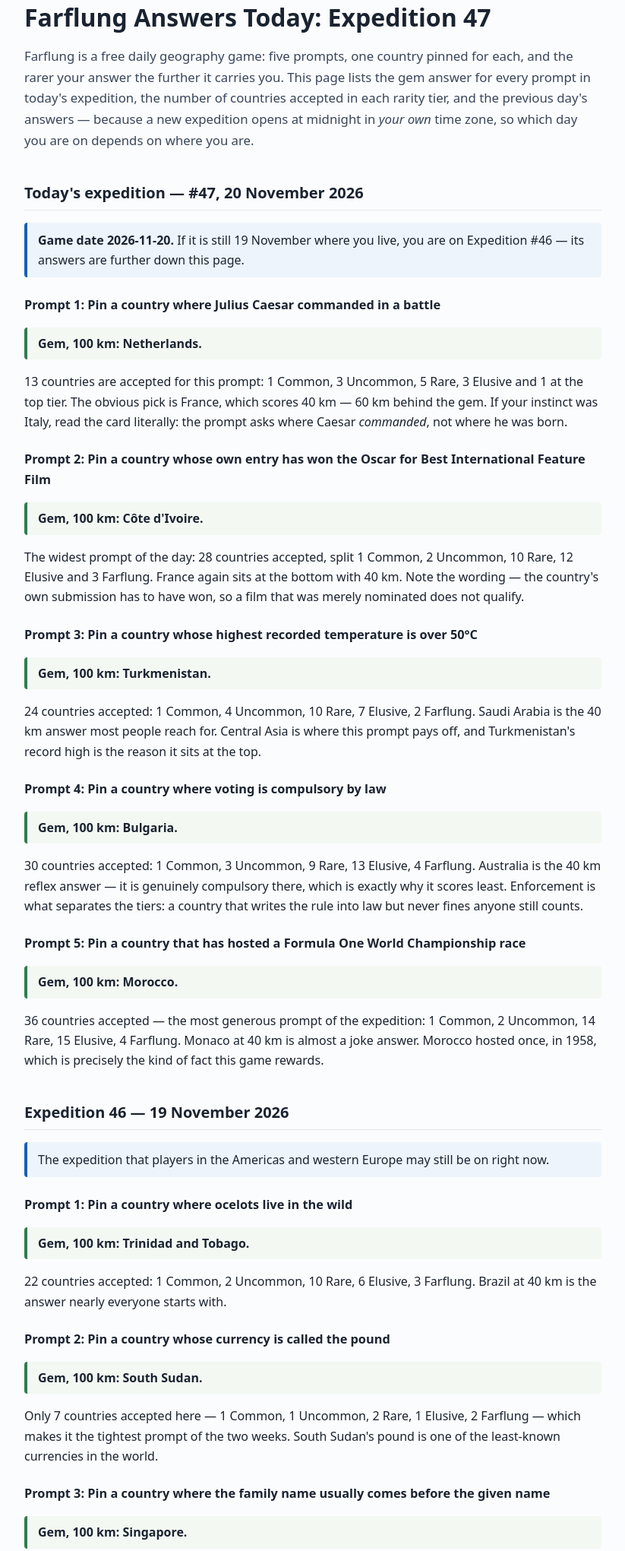
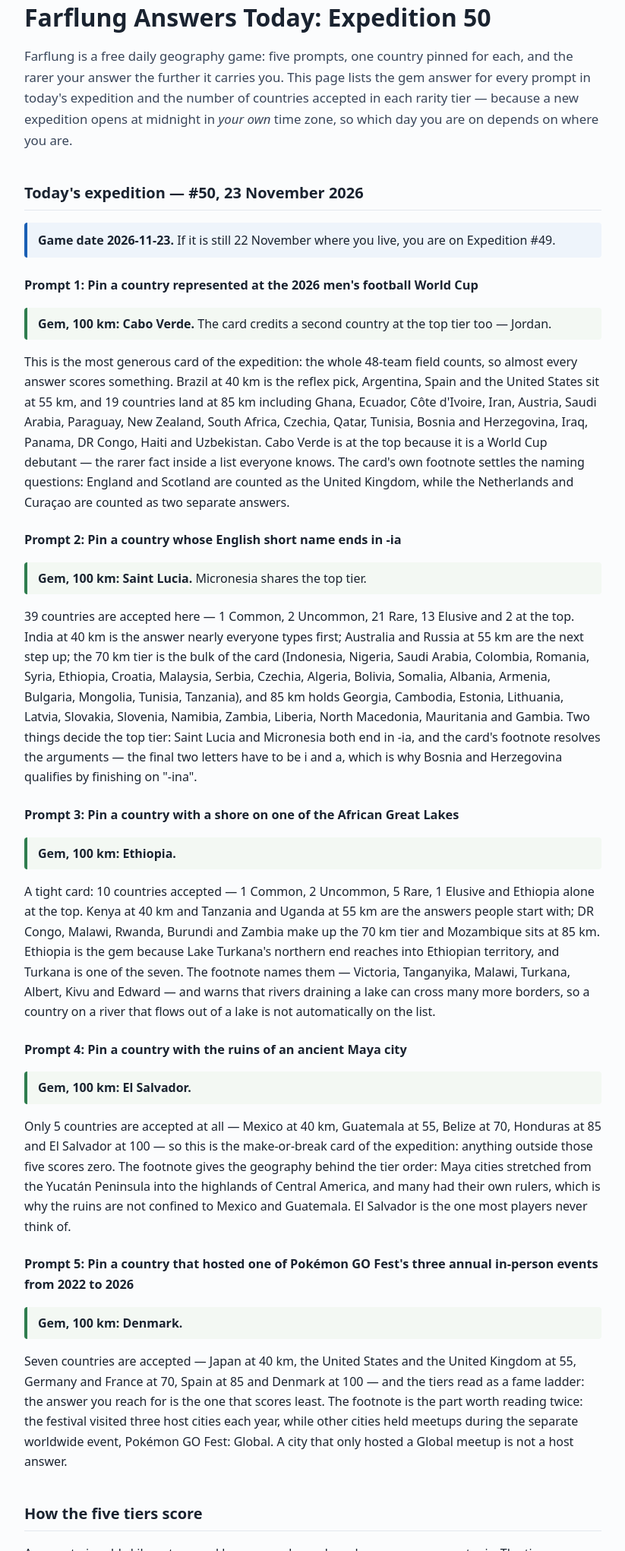
Before and after one commit to random-school-stuff/farflung-site, a plain HTML site: page index.html in a window 1280 px wide. Shown: the part 60-2101 px from the top of the page at 76% size, without its empty margins (228-1051 px from the left). Drawn offline with Linux system fonts and the light colour scheme.

Commit message:
Expedition 50

```diff
--- a/index.html
+++ b/index.html
@@ -3,8 +3,8 @@
 <head>
 <meta charset="utf-8">
 <meta name="viewport" content="width=device-width, initial-scale=1">
-<title>Farflung Answers Today (#47) – Countries &amp; Gem Pins</title>
-<meta name="description" content="Farflung answers for Expedition #47, 20 November 2026: the gem country for all five prompts, the rarity split and the previous expedition's answers.">
+<title>Farflung Answers Today (#50) – Countries &amp; Gem Pins</title>
+<meta name="description" content="Farflung answers for Expedition #50, 23 November 2026: the gem country for all five prompts and the rarity split for each card.">
 <link rel="canonical" href="https://www.farflunganswer.com/">
 <style>
 body{font-family:system-ui,-apple-system,"Segoe UI",sans-serif;line-height:1.65;color:#1a2330;max-width:760px;margin:0 auto;padding:24px 20px 60px;background:#fbfcfd}
@@ -23,72 +23,49 @@ footer{margin-top:2.6em;padding-top:1em;border-top:1px solid #e3e8ee;font-size:.
 <body>
 <header><strong>Farflung Answer</strong> — daily answers and hints</header>
 <main>
-<h1>Farflung Answers Today: Expedition 47</h1>
-<p class="lead">Farflung is a free daily geography game: five prompts, one country pinned for each, and the rarer your answer the further it carries you. This page lists the gem answer for every prompt in today's expedition, the number of countries accepted in each rarity tier, and the previous day's answers — because a new expedition opens at midnight in <em>your own</em> time zone, so which day you are on depends on where you are.</p>
+<h1>Farflung Answers Today: Expedition 50</h1>
+<p class="lead">Farflung is a free daily geography game: five prompts, one country pinned for each, and the rarer your answer the further it carries you. This page lists the gem answer for every prompt in today's expedition and the number of countries accepted in each rarity tier — because a new expedition opens at midnight in <em>your own</em> time zone, so which day you are on depends on where you are.</p>
 
-<h2>Today's expedition — #47, 20 November 2026</h2>
-<p class="date"><strong>Game date 2026-11-20.</strong> If it is still 19 November where you live, you are on Expedition #46 — its answers are further down this page.</p>
+<h2>Today's expedition — #50, 23 November 2026</h2>
+<p class="date"><strong>Game date 2026-11-23.</strong> If it is still 22 November where you live, you are on Expedition #49.</p>
 
-<h3>Prompt 1: Pin a country where Julius Caesar commanded in a battle</h3>
-<p class="gem"><strong>Gem, 100 km: Netherlands.</strong></p>
-<p>13 countries are accepted for this prompt: 1 Common, 3 Uncommon, 5 Rare, 3 Elusive and 1 at the top tier. The obvious pick is France, which scores 40 km — 60 km behind the gem. If your instinct was Italy, read the card literally: the prompt asks where Caesar <em>commanded</em>, not where he was born.</p>
+<h3>Prompt 1: Pin a country represented at the 2026 men's football World Cup</h3>
+<p class="gem"><strong>Gem, 100 km: Cabo Verde.</strong> The card credits a second country at the top tier too — Jordan.</p>
+<p>This is the most generous card of the expedition: the whole 48-team field counts, so almost every answer scores something. Brazil at 40 km is the reflex pick, Argentina, Spain and the United States sit at 55 km, and 19 countries land at 85 km including Ghana, Ecuador, Côte d'Ivoire, Iran, Austria, Saudi Arabia, Paraguay, New Zealand, South Africa, Czechia, Qatar, Tunisia, Bosnia and Herzegovina, Iraq, Panama, DR Congo, Haiti and Uzbekistan. Cabo Verde is at the top because it is a World Cup debutant — the rarer fact inside a list everyone knows. The card's own footnote settles the naming questions: England and Scotland are counted as the United Kingdom, while the Netherlands and Curaçao are counted as two separate answers.</p>
 
-<h3>Prompt 2: Pin a country whose own entry has won the Oscar for Best International Feature Film</h3>
-<p class="gem"><strong>Gem, 100 km: Côte d'Ivoire.</strong></p>
-<p>The widest prompt of the day: 28 countries accepted, split 1 Common, 2 Uncommon, 10 Rare, 12 Elusive and 3 Farflung. France again sits at the bottom with 40 km. Note the wording — the country's own submission has to have won, so a film that was merely nominated does not qualify.</p>
+<h3>Prompt 2: Pin a country whose English short name ends in -ia</h3>
+<p class="gem"><strong>Gem, 100 km: Saint Lucia.</strong> Micronesia shares the top tier.</p>
+<p>39 countries are accepted here — 1 Common, 2 Uncommon, 21 Rare, 13 Elusive and 2 at the top. India at 40 km is the answer nearly everyone types first; Australia and Russia at 55 km are the next step up; the 70 km tier is the bulk of the card (Indonesia, Nigeria, Saudi Arabia, Colombia, Romania, Syria, Ethiopia, Croatia, Malaysia, Serbia, Czechia, Algeria, Bolivia, Somalia, Albania, Armenia, Bulgaria, Mongolia, Tunisia, Tanzania), and 85 km holds Georgia, Cambodia, Estonia, Lithuania, Latvia, Slovakia, Slovenia, Namibia, Zambia, Liberia, North Macedonia, Mauritania and Gambia. Two things decide the top tier: Saint Lucia and Micronesia both end in -ia, and the card's footnote resolves the arguments — the final two letters have to be i and a, which is why Bosnia and Herzegovina qualifies by finishing on "-ina".</p>
 
-<h3>Prompt 3: Pin a country whose highest recorded temperature is over 50°C</h3>
-<p class="gem"><strong>Gem, 100 km: Turkmenistan.</strong></p>
-<p>24 countries accepted: 1 Common, 4 Uncommon, 10 Rare, 7 Elusive, 2 Farflung. Saudi Arabia is the 40 km answer most people reach for. Central Asia is where this prompt pays off, and Turkmenistan's record high is the reason it sits at the top.</p>
+<h3>Prompt 3: Pin a country with a shore on one of the African Great Lakes</h3>
+<p class="gem"><strong>Gem, 100 km: Ethiopia.</strong></p>
+<p>A tight card: 10 countries accepted — 1 Common, 2 Uncommon, 5 Rare, 1 Elusive and Ethiopia alone at the top. Kenya at 40 km and Tanzania and Uganda at 55 km are the answers people start with; DR Congo, Malawi, Rwanda, Burundi and Zambia make up the 70 km tier and Mozambique sits at 85 km. Ethiopia is the gem because Lake Turkana's northern end reaches into Ethiopian territory, and Turkana is one of the seven. The footnote names them — Victoria, Tanganyika, Malawi, Turkana, Albert, Kivu and Edward — and warns that rivers draining a lake can cross many more borders, so a country on a river that flows out of a lake is not automatically on the list.</p>
 
-<h3>Prompt 4: Pin a country where voting is compulsory by law</h3>
-<p class="gem"><strong>Gem, 100 km: Bulgaria.</strong></p>
-<p>30 countries accepted: 1 Common, 3 Uncommon, 9 Rare, 13 Elusive, 4 Farflung. Australia is the 40 km reflex answer — it is genuinely compulsory there, which is exactly why it scores least. Enforcement is what separates the tiers: a country that writes the rule into law but never fines anyone still counts.</p>
+<h3>Prompt 4: Pin a country with the ruins of an ancient Maya city</h3>
+<p class="gem"><strong>Gem, 100 km: El Salvador.</strong></p>
+<p>Only 5 countries are accepted at all — Mexico at 40 km, Guatemala at 55, Belize at 70, Honduras at 85 and El Salvador at 100 — so this is the make-or-break card of the expedition: anything outside those five scores zero. The footnote gives the geography behind the tier order: Maya cities stretched from the Yucatán Peninsula into the highlands of Central America, and many had their own rulers, which is why the ruins are not confined to Mexico and Guatemala. El Salvador is the one most players never think of.</p>
 
-<h3>Prompt 5: Pin a country that has hosted a Formula One World Championship race</h3>
-<p class="gem"><strong>Gem, 100 km: Morocco.</strong></p>
-<p>36 countries accepted — the most generous prompt of the expedition: 1 Common, 2 Uncommon, 14 Rare, 15 Elusive, 4 Farflung. Monaco at 40 km is almost a joke answer. Morocco hosted once, in 1958, which is precisely the kind of fact this game rewards.</p>
-
-<h2>Expedition 46 — 19 November 2026</h2>
-<p class="date">The expedition that players in the Americas and western Europe may still be on right now.</p>
-
-<h3>Prompt 1: Pin a country where ocelots live in the wild</h3>
-<p class="gem"><strong>Gem, 100 km: Trinidad and Tobago.</strong></p>
-<p>22 countries accepted: 1 Common, 2 Uncommon, 10 Rare, 6 Elusive, 3 Farflung. Brazil at 40 km is the answer nearly everyone starts with.</p>
-
-<h3>Prompt 2: Pin a country whose currency is called the pound</h3>
-<p class="gem"><strong>Gem, 100 km: South Sudan.</strong></p>
-<p>Only 7 countries accepted here — 1 Common, 1 Uncommon, 2 Rare, 1 Elusive, 2 Farflung — which makes it the tightest prompt of the two weeks. South Sudan's pound is one of the least-known currencies in the world.</p>
-
-<h3>Prompt 3: Pin a country where the family name usually comes before the given name</h3>
-<p class="gem"><strong>Gem, 100 km: Singapore.</strong></p>
-<p>14 countries accepted: 1 Common, 2 Uncommon, 4 Rare, 4 Elusive, 3 Farflung. China at 40 km is the obvious name-order answer; Singapore earns the top tier because Chinese naming custom there sits inside a country most players file under "English-speaking".</p>
-
-<h3>Prompt 4: Pin a country that sent troops or a medical unit to help South Korea under the UN flag in the Korean War</h3>
-<p class="gem"><strong>Gem, 100 km: Ethiopia.</strong></p>
-<p>22 countries accepted: 1 Common, 4 Uncommon, 9 Rare, 6 Elusive, 2 Farflung. The United States at 40 km is the reflex answer. Ethiopia's Kagnew Battalion is the fact this prompt was built to test.</p>
-
-<h3>Prompt 5: Pin a country that has had a Five Guys restaurant</h3>
-<p class="gem"><strong>Gem, 100 km: Oman.</strong></p>
-<p>27 countries accepted: 1 Common, 2 Uncommon, 8 Rare, 13 Elusive, 3 Farflung. The United States at 40 km barely counts as an answer. Five Guys opened in Oman and then closed — an answer that only a chain-restaurant obsessive would find.</p>
+<h3>Prompt 5: Pin a country that hosted one of Pokémon GO Fest's three annual in-person events from 2022 to 2026</h3>
+<p class="gem"><strong>Gem, 100 km: Denmark.</strong></p>
+<p>Seven countries are accepted — Japan at 40 km, the United States and the United Kingdom at 55, Germany and France at 70, Spain at 85 and Denmark at 100 — and the tiers read as a fame ladder: the answer you reach for is the one that scores least. The footnote is the part worth reading twice: the festival visited three host cities each year, while other cities held meetups during the separate worldwide event, Pokémon GO Fest: Global. A city that only hosted a Global meetup is not a host answer.</p>
 
 <h2>How the five tiers score</h2>
 <p>A correct pin adds kilometres, and how many depends on how rare your country is. The tiers run <strong>Common 40 km, Uncommon 55 km, Rare 70 km, Elusive 85 km and Farflung 100 km</strong>, so a perfect five-gem expedition is 500 km. A pin that does not fit the prompt scores zero. These figures come from the stored daily expedition record; the official how-to-play page names the five tiers but does not publish the kilometre values.</p>
-<p>The tiers are judged per prompt, not per country — the same country can be Farflung on one card and Common on another. So there is no list of "rare countries" to memorise. The only way to score well is to read each card literally and pick the country that fits it in the least expected way.</p>
+<p>The tiers are judged per prompt, not per country — the same country can be Farflung on one card and Common on another. Ethiopia is the top answer on today's lakes card; put Ethiopia on the football card and it scores 85 km. So there is no list of "rare countries" to memorise. The only way to score well is to read each card literally and pick the country that fits it in the least expected way.</p>
 <p>Official example, not from the daily game: for "a country where German is an official language", Germany is Common, Austria Uncommon, Liechtenstein Rare, Belgium Elusive and Luxembourg Farflung, because German is co-official there alongside French and Luxembourgish.</p>
 
 <h2>Three things that trip people up</h2>
 <ul>
-<li><strong>Territories count for their parent country.</strong> Greenland scores as Denmark, Guam scores as the United States. Pinning an overseas territory is not a shortcut to a rare answer.</li>
+<li><strong>Territories count for their parent country — with the game's own exceptions.</strong> Greenland scores as Denmark and Guam as the United States. But on the 2026 World Cup card the game counts England and Scotland as the United Kingdom while treating the Netherlands and Curaçao as two separate answers, so constituent countries that compete on their own are not always folded into the parent.</li>
 <li><strong>One attempt per expedition.</strong> Leaving mid-round is allowed and you can come back, but with the 60-second clock on, the timer keeps running while you are away and a timed-out prompt scores nothing.</li>
 <li><strong>197 countries are in play</strong> — 193 UN members plus Vatican City, Palestine, Kosovo and Taiwan. Every prompt has at least one gem sitting at the top tier.</li>
 </ul>
 
 <h2>Questions</h2>
 <h3>What are today's Farflung answers?</h3>
-<p>Expedition #47 on 20 November 2026 has Netherlands, Côte d'Ivoire, Turkmenistan, Bulgaria and Morocco as its selected 100 km gems, in prompt order. The full accepted list stays inside the game; these are the top-tier picks for each card.</p>
+<p>Expedition #50 on 23 November 2026 has Cabo Verde, Saint Lucia, Ethiopia, El Salvador and Denmark as its selected 100 km gems, in prompt order. Two of those cards credit a second country at the top tier — Jordan on the World Cup prompt and Micronesia on the -ia prompt. The full accepted list stays inside the game; these are the top-tier picks for each card.</p>
 <h3>When does a new Farflung expedition open?</h3>
-<p>At midnight in your own local time. Everyone gets the same five prompts for a given date, so two players in different time zones can be on different expedition numbers at the same moment — which is why this page keeps the previous day up as well.</p>
+<p>At midnight in your own local time. Everyone gets the same five prompts for a given date, so two players in different time zones can be on different expedition numbers at the same moment.</p>
 <h3>Can I play today's expedition a second time?</h3>
 <p>No. One attempt per daily expedition. Practice mode gives you a single repeated prompt with no clock, so you can learn the map controls without touching your daily score.</p>
 <h3>Do I need an account to play Farflung?</h3>
@@ -108,7 +85,7 @@ footer{margin-top:2.6em;padding-top:1em;border-top:1px solid #e3e8ee;font-size:.
   "@context": "https://schema.org",
   "@type": "FAQPage",
   "mainEntity": [
-    {"@type":"Question","name":"What are today's Farflung answers?","acceptedAnswer":{"@type":"Answer","text":"Expedition #47 on 20 November 2026 has Netherlands, Côte d'Ivoire, Turkmenistan, Bulgaria and Morocco as its selected 100 km gems, in prompt order."}},
+    {"@type":"Question","name":"What are today's Farflung answers?","acceptedAnswer":{"@type":"Answer","text":"Expedition #50 on 23 November 2026 has Cabo Verde, Saint Lucia, Ethiopia, El Salvador and Denmark as its selected 100 km gems, in prompt order. Jordan and Micronesia also sit at the top tier on the first two prompts."}},
     {"@type":"Question","name":"When does a new Farflung expedition open?","acceptedAnswer":{"@type":"Answer","text":"At midnight in your own local time. Everyone gets the same five prompts for a given date, so two players in different time zones can be on different expedition numbers at the same moment."}},
     {"@type":"Question","name":"Can I play today's expedition a second time?","acceptedAnswer":{"@type":"Answer","text":"No. One attempt per daily expedition. Practice mode gives you a single repeated prompt with no clock and does not affect your daily score."}},
     {"@type":"Question","name":"Do I need an account to play Farflung?","acceptedAnswer":{"@type":"Answer","text":"No. Farflung runs free in a browser on a phone or a computer, as a guest, with nothing to download."}},
```
